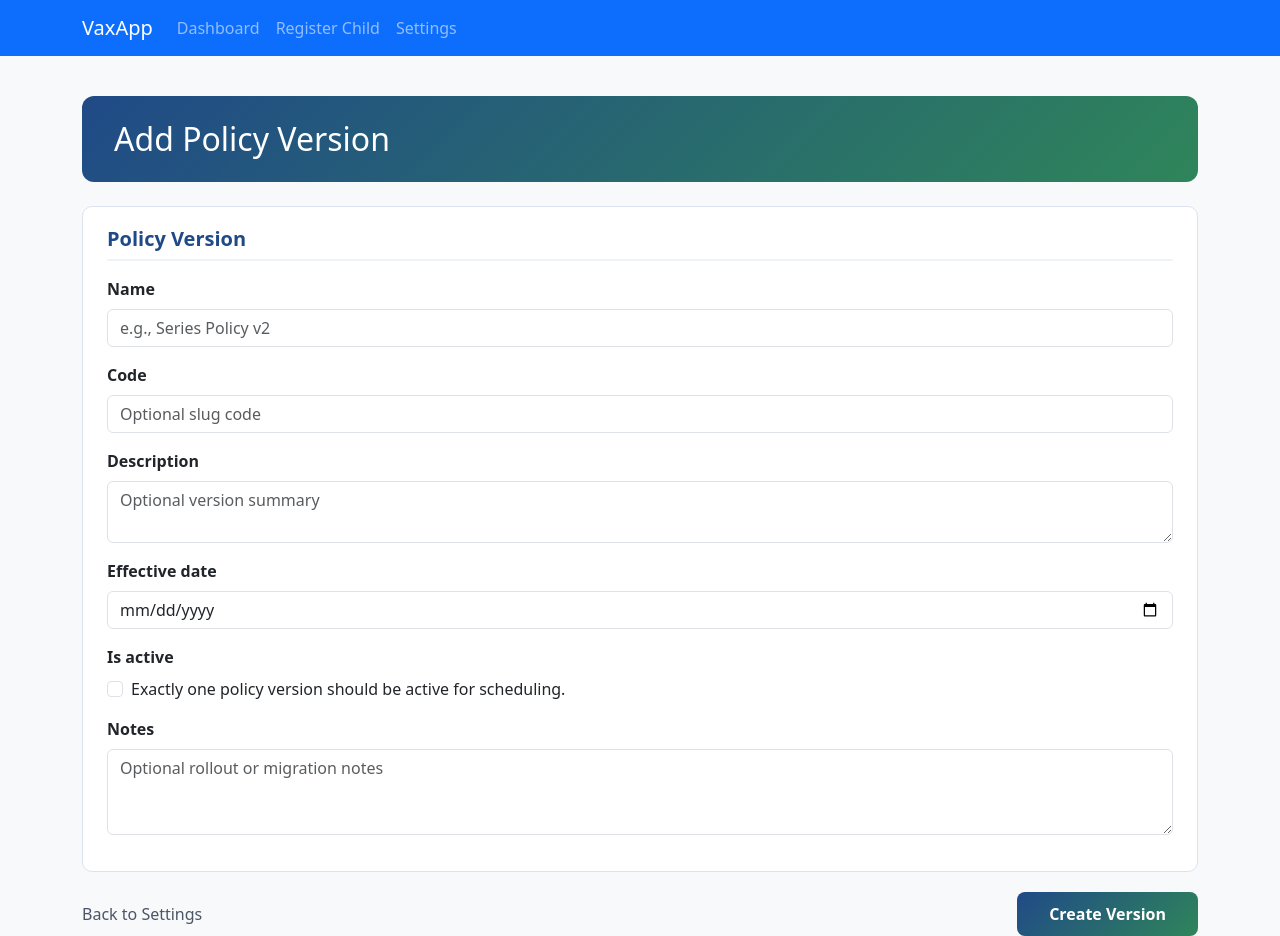
After one commit to toufik97/PNI, a Django app: page /vaccines/settings/policy-version/new/ in a window 1280 px wide. The commit adds this page. Run offline with Django 5.2, Linux system fonts and the light colour scheme.

Commit message:
Add policy versioning for series scheduling

```diff
--- a/vaccines/forms.py
+++ b/vaccines/forms.py
@@ -5,6 +5,7 @@ from .models import (
     CatchupRule,
     DependencyRule,
     GroupRule,
+    PolicyVersion,
     Product,
     ScheduleRule,
     Series,
@@ -136,6 +137,24 @@ class ProductForm(forms.Form):
         return self.instance
 
 
+class PolicyVersionForm(forms.ModelForm):
+    class Meta:
+        model = PolicyVersion
+        fields = ['name', 'code', 'description', 'effective_date', 'is_active', 'notes']
+        widgets = {
+            'name': forms.TextInput(attrs={'class': 'form-control', 'placeholder': 'e.g., Series Policy v2'}),
+            'code': forms.TextInput(attrs={'class': 'form-control', 'placeholder': 'Optional slug code'}),
+            'description': forms.Textarea(attrs={'class': 'form-control', 'rows': 2, 'placeholder': 'Optional version summary'}),
+            'effective_date': forms.DateInput(attrs={'class': 'form-control', 'type': 'date'}),
+            'is_active': forms.CheckboxInput(attrs={'class': 'form-check-input'}),
+            'notes': forms.Textarea(attrs={'class': 'form-control', 'rows': 3, 'placeholder': 'Optional rollout or migration notes'}),
+        }
+
+    def __init__(self, *args, **kwargs):
+        super().__init__(*args, **kwargs)
+        self.fields['code'].required = False
+
+
 class ScheduleRuleForm(forms.ModelForm):
     class Meta:
         model = ScheduleRule
@@ -204,15 +223,20 @@ class SeriesForm(forms.ModelForm):
         super().__init__(*args, **kwargs)
         self.fields['code'].required = False
         self.fields['legacy_group'].queryset = VaccineGroup.objects.order_by('name')
+        self.fields['policy_version'].queryset = PolicyVersion.objects.order_by('-is_active', 'name')
+        active_version = PolicyVersion.get_active()
+        if not self.instance.pk and active_version:
+            self.fields['policy_version'].initial = active_version
 
     class Meta:
         model = Series
-        fields = ['name', 'code', 'description', 'active', 'mixing_policy', 'min_valid_interval_days', 'legacy_group']
+        fields = ['name', 'code', 'description', 'active', 'policy_version', 'mixing_policy', 'min_valid_interval_days', 'legacy_group']
         widgets = {
             'name': forms.TextInput(attrs={'class': 'form-control', 'placeholder': 'e.g., Pneumo'}),
             'code': forms.TextInput(attrs={'class': 'form-control', 'placeholder': 'Optional slug code'}),
             'description': forms.Textarea(attrs={'class': 'form-control', 'rows': 2, 'placeholder': 'Clinical series description'}),
             'active': forms.CheckboxInput(attrs={'class': 'form-check-input'}),
+            'policy_version': forms.Select(attrs={'class': 'form-select'}),
             'mixing_policy': forms.Select(attrs={'class': 'form-select'}),
             'min_valid_interval_days': forms.NumberInput(attrs={'class': 'form-control', 'min': 0, 'placeholder': 'e.g., 28'}),
             'legacy_group': forms.Select(attrs={'class': 'form-select'}),
@@ -264,16 +288,7 @@ SeriesRuleFormSet = forms.inlineformset_factory(Series, SeriesRule, form=SeriesR
 class DependencyRuleForm(forms.ModelForm):
     class Meta:
         model = DependencyRule
-        fields = [
-            'dependent_series',
-            'dependent_slot_number',
-            'anchor_series',
-            'anchor_slot_number',
-            'min_offset_days',
-            'block_if_anchor_missing',
-            'active',
-            'notes',
-        ]
+        fields = ['dependent_series', 'dependent_slot_number', 'anchor_series', 'anchor_slot_number', 'min_offset_days', 'block_if_anchor_missing', 'active', 'notes']
         widgets = {
             'dependent_series': forms.Select(attrs={'class': 'form-select'}),
             'dependent_slot_number': forms.NumberInput(attrs={'class': 'form-control', 'min': 1, 'placeholder': 'Optional'}),
@@ -282,15 +297,11 @@ class DependencyRuleForm(forms.ModelForm):
             'min_offset_days': forms.NumberInput(attrs={'class': 'form-control', 'min': 0, 'placeholder': 'e.g., 15'}),
             'block_if_anchor_missing': forms.CheckboxInput(attrs={'class': 'form-check-input'}),
             'active': forms.CheckboxInput(attrs={'class': 'form-check-input'}),
-            'notes': forms.Textarea(attrs={'class': 'form-control', 'rows': 2, 'placeholder': 'Optional notes'}),
-        }
-        help_texts = {
-            'dependent_slot_number': 'Leave blank to apply to every slot in the dependent series.',
-            'anchor_slot_number': 'Leave blank to use the same slot number as the dependent series.',
+            'notes': forms.Textarea(attrs={'class': 'form-control', 'rows': 3, 'placeholder': 'Optional notes'}),
         }
 
     def __init__(self, *args, **kwargs):
         super().__init__(*args, **kwargs)
-        series_qs = Series.objects.order_by('name')
-        self.fields['dependent_series'].queryset = series_qs
-        self.fields['anchor_series'].queryset = series_qs
+        series_queryset = Series.objects.select_related('policy_version').order_by('policy_version__name', 'name')
+        self.fields['dependent_series'].queryset = series_queryset
+        self.fields['anchor_series'].queryset = series_queryset
--- /dev/null
+++ b/vaccines/templates/vaccines/policy_version_form.html
@@ -0,0 +1,44 @@
+{% extends "base.html" %}
+
+{% block title %}{{ title }}{% endblock %}
+
+{% block content %}
+<style>
+    .form-header { background: linear-gradient(135deg, #204a87 0%, #2f855a 100%); color: white; border-radius: 12px; padding: 1.5rem 2rem; margin-bottom: 1.5rem; }
+    .form-section { background: white; border: 1px solid #dbe4ee; border-radius: 10px; padding: 1.25rem 1.5rem; margin-bottom: 1.25rem; }
+    .form-section h5 { font-weight: 700; color: #204a87; margin-bottom: 1rem; padding-bottom: 0.5rem; border-bottom: 2px solid #eef3f8; }
+    .help-inline { font-size: 0.75rem; color: #718096; margin-top: 0.15rem; }
+    .errorlist { color: #c53030; font-size: 0.85rem; list-style: none; padding: 0; margin: 0.25rem 0 0; }
+    .btn-save { background: linear-gradient(135deg, #204a87 0%, #2f855a 100%); color: white; border: none; border-radius: 8px; padding: 0.6rem 2rem; font-weight: 600; }
+    .btn-back { color: #4a5568; text-decoration: none; font-weight: 500; }
+</style>
+
+<div class="pt-3">
+    <div class="form-header"><h2 class="mb-0">{{ title }}</h2></div>
+    <form method="post" novalidate>
+        {% csrf_token %}
+        <div class="form-section">
+            <h5>Policy Version</h5>
+            {% for field in form %}
+            <div class="mb-3">
+                <label for="{{ field.id_for_label }}" class="form-label fw-semibold">{{ field.label }}</label>
+                {% if field.field.widget.input_type == 'checkbox' %}
+                <div class="form-check">
+                    {{ field }}
+                    <label class="form-check-label" for="{{ field.id_for_label }}">{{ field.help_text }}</label>
+                </div>
+                {% else %}
+                {{ field }}
+                {% if field.help_text %}<div class="help-inline">{{ field.help_text }}</div>{% endif %}
+                {% endif %}
+                {% if field.errors %}<ul class="errorlist">{% for e in field.errors %}<li>{{ e }}</li>{% endfor %}</ul>{% endif %}
+            </div>
+            {% endfor %}
+        </div>
+        <div class="d-flex justify-content-between align-items-center">
+            <a href="{% url 'vaccines:settings_tab' 'versions' %}" class="btn-back">Back to Settings</a>
+            <button type="submit" class="btn btn-save">{{ submit_label }}</button>
+        </div>
+    </form>
+</div>
+{% endblock %}
--- a/vaccines/urls.py
+++ b/vaccines/urls.py
@@ -8,6 +8,10 @@ urlpatterns = [
     path('settings/product/new/', views.product_create, name='product_create'),
     path('settings/product/<int:pk>/edit/', views.product_edit, name='product_edit'),
     path('settings/product/<int:pk>/delete/', views.product_delete, name='product_delete'),
+
+    path('settings/policy-version/new/', views.policy_version_create, name='policy_version_create'),
+    path('settings/policy-version/<int:pk>/edit/', views.policy_version_edit, name='policy_version_edit'),
+    path('settings/policy-version/<int:pk>/delete/', views.policy_version_delete, name='policy_version_delete'),
 
     path('settings/series/new/', views.series_create, name='series_create'),
     path('settings/series/<int:pk>/edit/', views.series_edit, name='series_edit'),
--- a/vaccines/views.py
+++ b/vaccines/views.py
@@ -6,6 +6,7 @@ from .forms import (
     CatchupRuleFormSet,
     DependencyRuleForm,
     GroupRuleFormSet,
+    PolicyVersionForm,
     ProductForm,
     ScheduleRuleFormSet,
     SeriesForm,
@@ -14,11 +15,11 @@ from .forms import (
     VaccineForm,
     VaccineGroupForm,
 )
-from .models import DependencyRule, Product, Series, Vaccine, VaccineGroup
+from .models import DependencyRule, PolicyVersion, Product, Series, Vaccine, VaccineGroup
 
 
 LEGACY_TABS = {'vaccines', 'groups'}
-NEW_TABS = {'products', 'series', 'dependencies', 'guide'}
+NEW_TABS = {'products', 'series', 'dependencies', 'versions', 'guide'}
 ALL_TABS = LEGACY_TABS.union(NEW_TABS)
 
 
@@ -30,8 +31,10 @@ def vaccine_settings(request, tab=None):
     vaccines = Vaccine.objects.prefetch_related('schedule_rules', 'catchup_rules').all()
     groups = VaccineGroup.objects.prefetch_related('vaccines', 'rules').all()
     products = Product.objects.select_related('vaccine').prefetch_related('series_memberships').all()
-    series = Series.objects.prefetch_related('series_products__product__vaccine', 'rules__product__vaccine').all()
-    dependencies = DependencyRule.objects.select_related('dependent_series', 'anchor_series').all()
+    series = Series.objects.select_related('policy_version').prefetch_related('series_products__product__vaccine', 'rules__product__vaccine').all()
+    dependencies = DependencyRule.objects.select_related('dependent_series__policy_version', 'anchor_series__policy_version').all()
+    policy_versions = PolicyVersion.objects.order_by('-is_active', 'name')
+    active_policy_version = PolicyVersion.get_active()
 
     context = {
         'vaccines': vaccines,
@@ -39,6 +42,8 @@ def vaccine_settings(request, tab=None):
         'products': products,
         'series_list': series,
         'dependencies': dependencies,
+        'policy_versions': policy_versions,
+        'active_policy_version': active_policy_version,
         'active_tab': active_tab,
     }
     return render(request, 'vaccines/settings.html', context)
@@ -83,20 +88,60 @@ def product_delete(request, pk):
     return render(request, 'vaccines/confirm_delete.html', {'object': product, 'object_type': 'Product Profile', 'cancel_href': reverse('vaccines:settings_tab', kwargs={'tab': 'products'})})
 
 
+def policy_version_create(request):
+    if request.method == 'POST':
+        form = PolicyVersionForm(request.POST)
+        if form.is_valid():
+            version = form.save()
+            messages.success(request, f'Policy version "{version.name}" created successfully.')
+            return redirect('vaccines:settings_tab', tab='versions')
+        messages.error(request, 'Please correct the errors below.')
+    else:
+        form = PolicyVersionForm()
+
+    return render(request, 'vaccines/policy_version_form.html', {'form': form, 'title': 'Add Policy Version', 'submit_label': 'Create Version'})
+
+
+def policy_version_edit(request, pk):
+    version = get_object_or_404(PolicyVersion, pk=pk)
+    if request.method == 'POST':
+        form = PolicyVersionForm(request.POST, instance=version)
+        if form.is_valid():
+            version = form.save()
+            messages.success(request, f'Policy version "{version.name}" updated successfully.')
+            return redirect('vaccines:settings_tab', tab='versions')
+        messages.error(request, 'Please correct the errors below.')
+    else:
+        form = PolicyVersionForm(instance=version)
+
+    return render(request, 'vaccines/policy_version_form.html', {'form': form, 'title': f'Edit Policy Version: {version.name}', 'submit_label': 'Save Changes', 'policy_version': version})
+
+
+def policy_version_delete(request, pk):
+    version = get_object_or_404(PolicyVersion, pk=pk)
+    if request.method == 'POST':
+        name = version.name
+        version.delete()
+        messages.success(request, f'Policy version "{name}" deleted.')
+        return redirect('vaccines:settings_tab', tab='versions')
+    return render(request, 'vaccines/confirm_delete.html', {'object': version, 'object_type': 'Policy Version', 'cancel_href': reverse('vaccines:settings_tab', kwargs={'tab': 'versions'})})
+
+
 def series_create(request):
     if request.method == 'POST':
         form = SeriesForm(request.POST)
         product_formset = SeriesProductFormSet(request.POST, prefix='products')
         rule_formset = SeriesRuleFormSet(request.POST, prefix='rules')
-        if form.is_valid():
+        if form.is_valid() and product_formset.is_valid():
             series = form.save()
             product_formset = SeriesProductFormSet(request.POST, instance=series, prefix='products')
-            rule_formset = SeriesRuleFormSet(request.POST, instance=series, prefix='rules')
-            if product_formset.is_valid() and rule_formset.is_valid():
+            if product_formset.is_valid():
                 product_formset.save()
-                rule_formset.save()
-                messages.success(request, f'Series "{series.name}" created successfully.')
-                return redirect('vaccines:settings_tab', tab='series')
+                rule_formset = SeriesRuleFormSet(request.POST, instance=series, prefix='rules')
+                if rule_formset.is_valid():
+                    rule_formset.save()
+                    messages.success(request, f'Series "{series.name}" created successfully.')
+                    return redirect('vaccines:settings_tab', tab='series')
             series.delete()
             messages.error(request, 'Error in series products or series rules. Please check the forms.')
         else:
@@ -114,13 +159,16 @@ def series_edit(request, pk):
     if request.method == 'POST':
         form = SeriesForm(request.POST, instance=series)
         product_formset = SeriesProductFormSet(request.POST, instance=series, prefix='products')
-        rule_formset = SeriesRuleFormSet(request.POST, instance=series, prefix='rules')
-        if form.is_valid() and product_formset.is_valid() and rule_formset.is_valid():
+        if form.is_valid() and product_formset.is_valid():
             form.save()
             product_formset.save()
-            rule_formset.save()
-            messages.success(request, f'Series "{series.name}" updated successfully.')
-            return redirect('vaccines:settings_tab', tab='series')
+            rule_formset = SeriesRuleFormSet(request.POST, instance=series, prefix='rules')
+            if rule_formset.is_valid():
+                rule_formset.save()
+                messages.success(request, f'Series "{series.name}" updated successfully.')
+                return redirect('vaccines:settings_tab', tab='series')
+        else:
+            rule_formset = SeriesRuleFormSet(request.POST, instance=series, prefix='rules')
         messages.error(request, 'Please correct the errors below.')
     else:
         form = SeriesForm(instance=series)
```
Also changed, not shown: tests/test_policy_versions.py (added, +34 -0 lines), tests/test_settings_ui_policy_versions.py (added, +67 -0 lines), vaccines/admin.py (+10 -2 lines), vaccines/engine.py (+14 -5 lines), vaccines/models.py (+43 -0 lines), vaccines/templates/vaccines/settings.html (+56 -10 lines), vaccines/migrations/0011_policyversion_series_policy_version.py (added).
